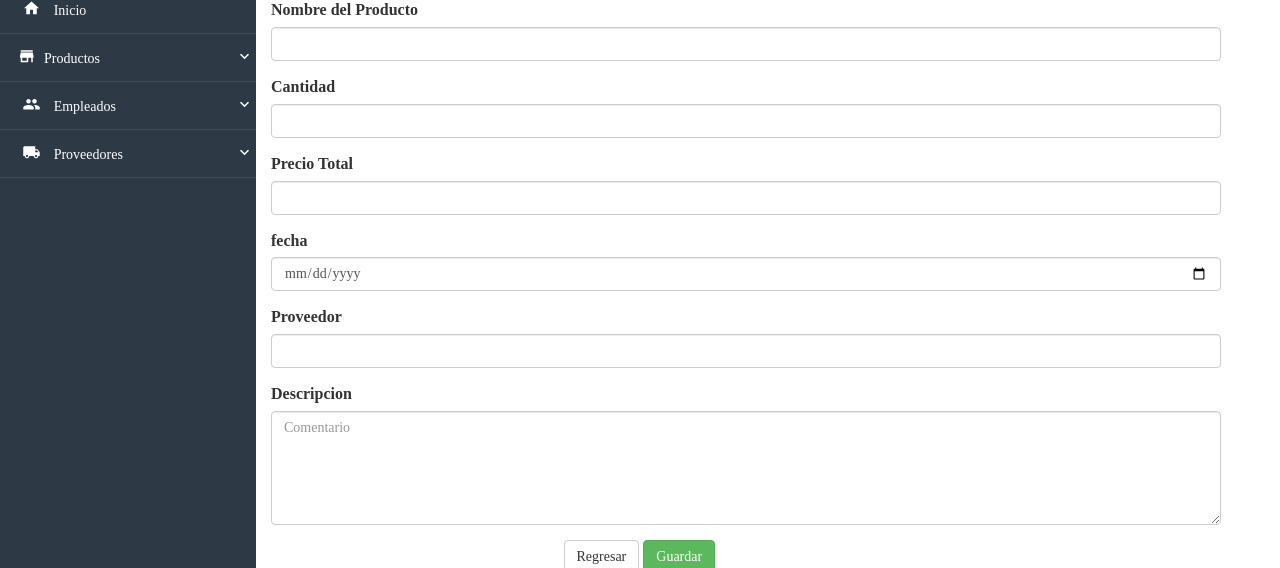
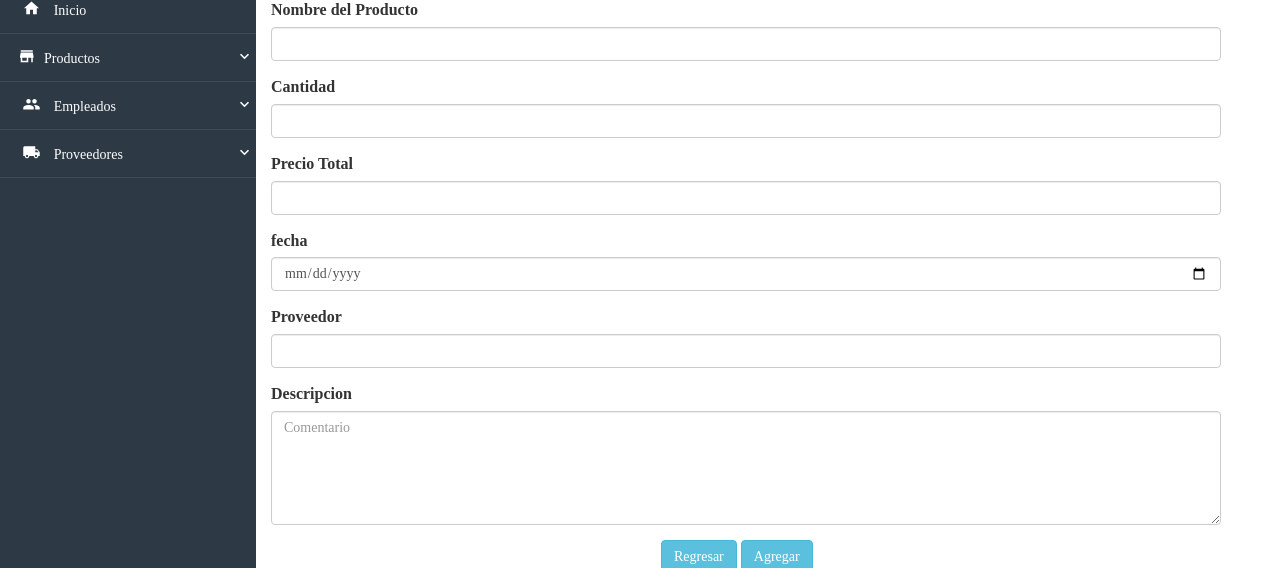
Before and after one commit to edisonquispevargas/Proyecto-final, a PHP site: page /nuevoProducto.php in a window 1280 px wide. Shown: the part 232-800 px from the top of the page. Run offline with PHP 8.4, Linux system fonts and the light colour scheme; some libraries are stand-ins or nearby versions.

Commit message:
corregir codigos

```diff
--- a/nuevoProducto.php
+++ b/nuevoProducto.php
@@ -120,9 +120,9 @@ include('link.php');
 				</div>
 
 				<div class="form-group">
-					<div class="col-sm-offset-3 col-sm-5">
-						<a href="inicio.php" class="btn btn-default">Regresar</a>
-						<button type="submit" class="btn btn-success">Guardar</button>
+					<div class="col-sm-offset-4 col-sm-5">
+						<a href="index.php" class="btn btn-info">Regresar</a>
+						<button type="submit" class="btn btn-info">Agregar</button>
 					</div>
 				</div>
 			</form>
```
